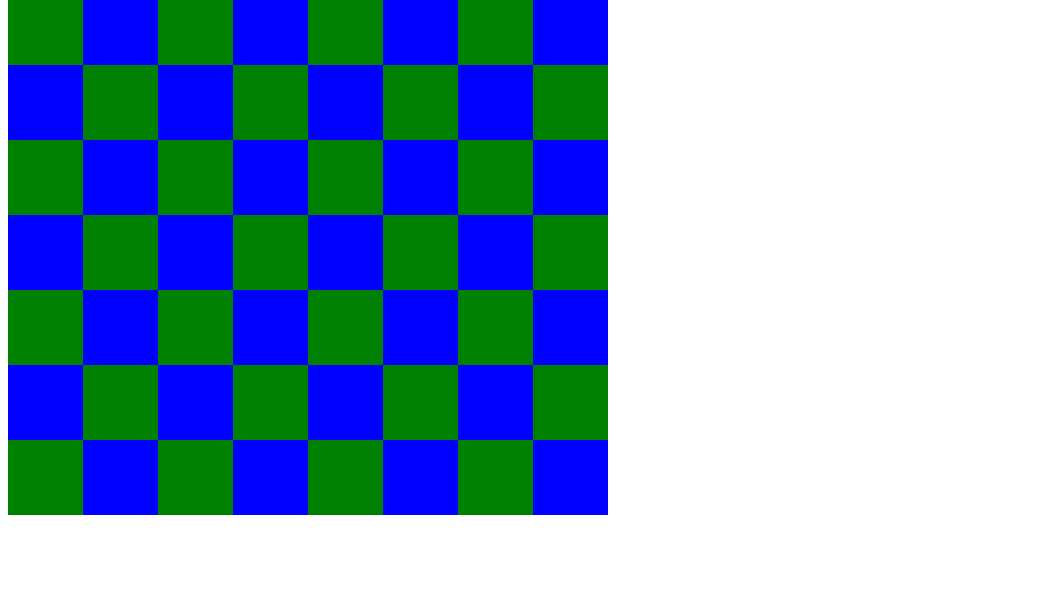
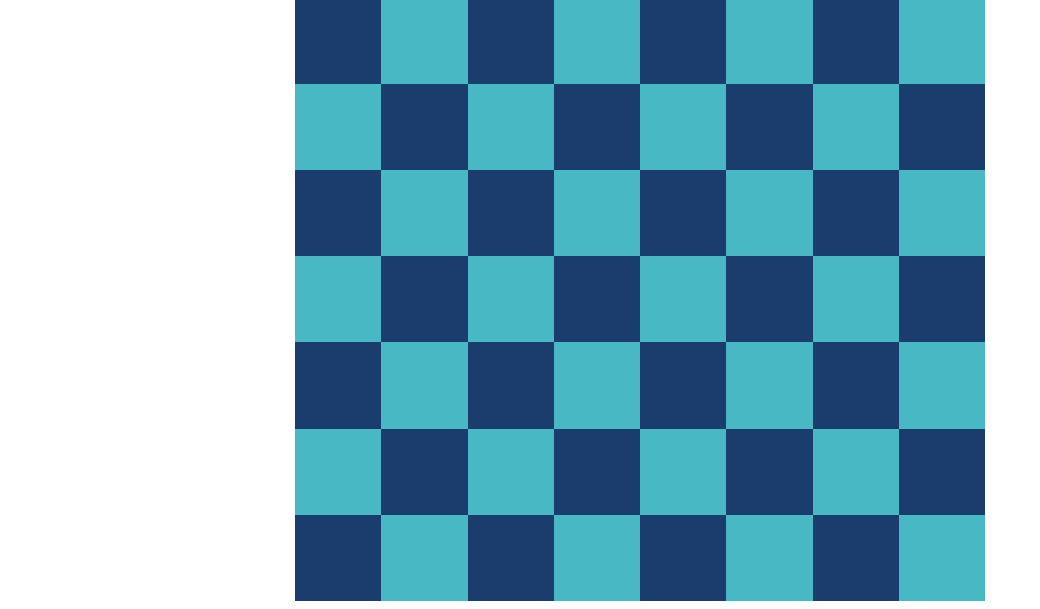
Before and after one commit to ClimbsRocks/prepCapstone, a plain HTML site: page index.html in a window 1280 px wide. Shown: the part 397-1006 px from the top of the page, without its empty margins (0-1040 px from the left). Before the commit the page ends 920 px from the top, so only its background shows below. Drawn offline with nearby package versions, Linux system fonts and the light colour scheme.

Commit message:
styling: uses TGA colors, centers images and logo, removes completed comments

```diff
--- a/helperFunctions.js
+++ b/helperFunctions.js
@@ -6,12 +6,13 @@ var makeGameBoard = function(boardSize) {
   for(var i = 0; i < boardSize; i++) {
     var row = [];
     for(var j = 0; j < boardSize; j++) {
+      var telegraphBlue1 = '#48B9C4';
+      var telegraphBlue2 = '#1A3D6D';
       //set an initial pattern of alternating colors on each square).
       if ( (i + j) % 2 === 0 ) {
-        // TODO: make default colors Telegraph colors :)
-        var color = 'blue';
+        var color = telegraphBlue1;
       } else {
-        var color = 'green';
+        var color = telegraphBlue2;
       }
       //each square (position on the board) is represented by an object.
       var square = {
@@ -38,9 +39,9 @@ var renderGameBoard = function(gameBoard) {
   var boardSize = gameBoard.length;
   // we scale the gameBoard to the user's screen. First we find which is smaller, the height or width of the user's browser
   var browserSize = Math.min($(window).height(), $(window).width());
-  $('.gameBoard').width(browserSize - 200);
+  $('.gameBoard').width(browserSize - 110);
   // then we leave some room around the edges (200 pixels), and divide by the number of squares to find how large the squares should be to fill that space perfectly.
-  var squareSize = (browserSize - 200) / boardSize;
+  var squareSize = (browserSize- 110) / boardSize;
   gameBoard.forEach(function(rowArr, rowIndex) {
     rowArr.forEach(function(squareObj, columnIndex) {
       // Here we are creating the HTML that will be rendered to the DOM for each square.
@@ -71,9 +72,6 @@ var renderGameBoard = function(gameBoard) {
     console.log($(this));
     clickHandler($(this).data('position'));
   });
-  // TODO: add image if it exists on a piece
-    // TODO: size image appropriately if it exists
-  // TODO: include text if it exists on a piece- display name by default
 }
 // renderGameBoard(gameBoard);
 
@@ -112,7 +110,3 @@ var makePiece = function(gameBoard, initialPosition, pieceType, playerBelongsTo)
 
   return gamePiece;
 };
-
-var addImageToGamePiece = function(imageURL, gamePiece) {
-  //build out logic to scale the photo. Is that possible in JS?
-}
--- a/index.html
+++ b/index.html
@@ -11,15 +11,9 @@
             <!-- TODO: add an h1 with some fun name and styling.  -->
             <!-- TODO: make the styling something they can understand so they can modify it themselves.  -->
             <!-- TODO: change logo size to something reasonable -->
-            <img src="http://photos3.meetupstatic.com/photos/event/9/8/3/600_435842435.jpeg"/>
+            <img class="logo" src="http://photos3.meetupstatic.com/photos/event/9/8/3/600_435842435.jpeg"/>
         </div>
         <div class="gameBoard">
-            <!-- TODO: add all squares to gameBoard -->
-            <!-- TODO: size squares appropriately for the user's screen? -->
-            <!-- TODO: add styling to the squares to make sure they don't overlap and are spaced appropriately -->
-            <!-- TODO: style the squares based on color property -->
-            <!-- TODO: display text for each piece on the board -->
-            <!-- TODO: add click listeners on each square that call specific functions in the student's code -->
         </div>
 
     </body>
--- a/styles.css
+++ b/styles.css
@@ -4,6 +4,8 @@
     vertical-align: top;
 }
 
-.gameBoard {
-  /*TODO: center the gameBoard within the page*/
+.gameBoard, .logo {
+    display: block;
+    margin-left: auto;
+    margin-right: auto;
 }
```
